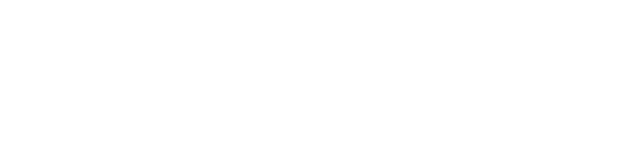
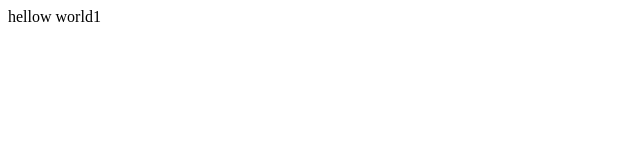
Before and after one commit to zxd1385/clean, a plain HTML site: page index.html in a window 1280 px wide. Shown: the whole page, without its empty margins (0-640 px from the left). Drawn offline with Linux system fonts and the light colour scheme.

Commit message:
Update index.html

```diff
--- a/index.html
+++ b/index.html
@@ -6,6 +6,6 @@
     <title> personal webpage </title>
 </head>
 <body>
-
+    hellow world1
 </body>
 </html>
```
